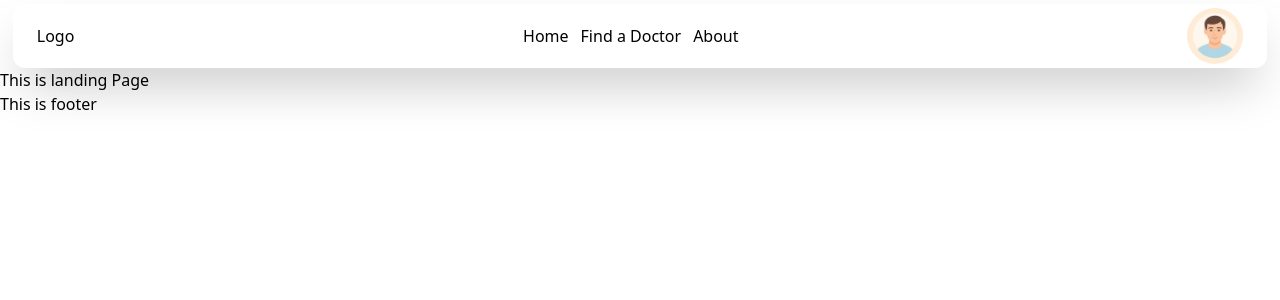
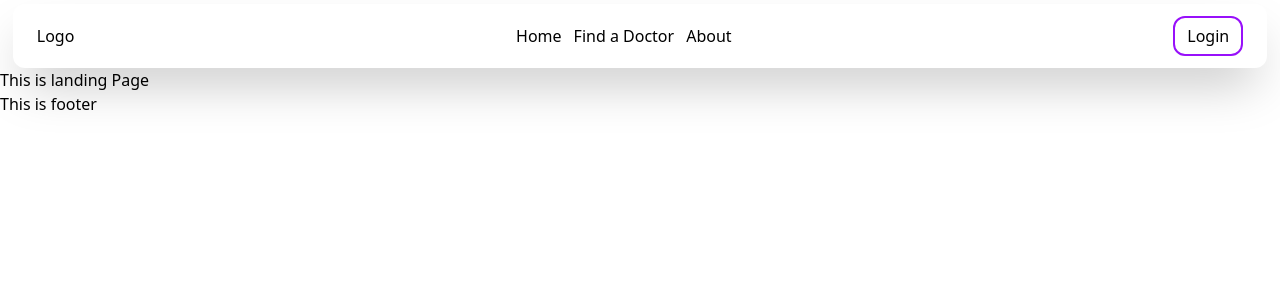
Before and after one commit to Anomaly0190/HAMS, a React (Vite) app in the folder frontend/: page / in a window 1280 px wide. Shown: the top 300 px of the page. Built offline with nearby package versions, Linux system fonts and the light colour scheme.

Commit message:
managed other routes also

```diff
--- a/frontend/src/Components/User/Header.jsx
+++ b/frontend/src/Components/User/Header.jsx
@@ -15,15 +15,23 @@ const Header = () => {
           <Link to="/">Find a Doctor</Link>
           <Link to="/">About</Link>
         </div>
-        <div
+
+        {/* for login */}
+        <div className="border-purple-600 border-2 py-1.5 px-3 cursor-pointer rounded-xl ">
+          <Link to="/login" >Login</Link>
+        </div>
+        {/* <div
           className="relative cursor-pointer"
           onClick={() => setShowMenu((prev) => !prev)}
         >
           <div className="rounded-full overflow-hidden w-14 h-14">
-            <img src={patientimage} alt="Patient" className="w-full h-full object-cover" />
+            <img
+              src={patientimage}
+              alt="Patient"
+              className="w-full h-full object-cover"
+            />
           </div>
         </div>
-
 
         <ul
           className={`absolute right-10 top-16 bg-white border shadow-md rounded-lg w-[120px] py-2 space-y-2 transition-all duration-200 ${
@@ -33,7 +41,7 @@ const Header = () => {
           <li className="hover:bg-gray-100 pl-2.5 ">Profile</li>
           <li className="hover:bg-gray-100 pl-2.5">Setting</li>
           <li className="hover:bg-gray-100 pl-2.5">Logout</li>
-          </ul>
+        </ul> */}
       </div>
     </>
   );
--- /dev/null
+++ b/frontend/src/Components/User/Login.jsx
@@ -0,0 +1,11 @@
+import React from 'react'
+
+const Login = () => {
+  return (
+    <div className='min-h-screen w-full'>
+      This is login page
+    </div>
+  )
+}
+
+export default Login
--- /dev/null
+++ b/frontend/src/Components/User/Register.jsx
@@ -0,0 +1,11 @@
+import React from 'react'
+
+const Register = () => {
+  return (
+    <div>
+      This is register page
+    </div>
+  )
+}
+
+export default Register
```
Also changed, not shown: frontend/src/main.jsx (+15 -4 lines). Lines whose indentation alone changed are shown as unchanged.
